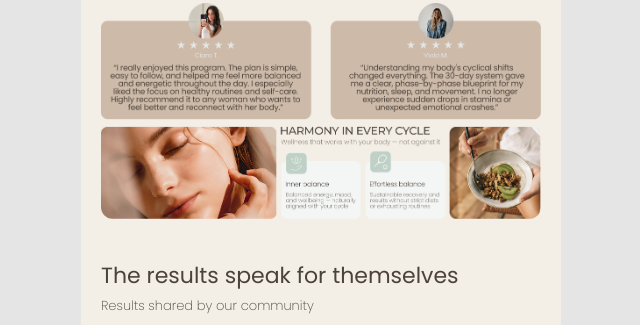
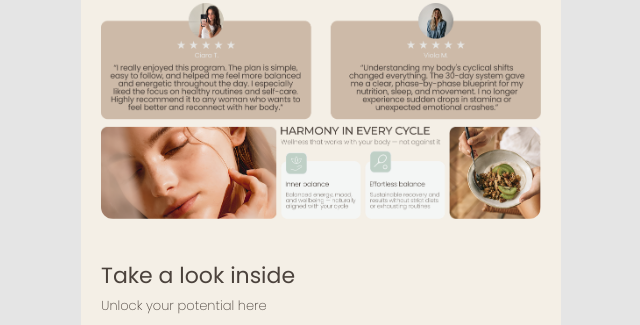
Before and after one commit to inkedtraff-del/test2, a plain HTML site: page index.html in a window 1280 px wide. Shown: the part 976-1301 px from the top of the page, without its empty margins (319-959 px from the left). Drawn offline with Linux system fonts and the light colour scheme.

Commit message:
Add files via upload

```diff
--- a/index.html
+++ b/index.html
@@ -340,8 +340,8 @@
     </div>
 
     <div class="section-header" id="look-inside">
-        <h2>The results speak for themselves</h2>
-        <p class="subtitle">Results shared by our community</p>
+        <h2>Take a look inside</h2>
+        <p class="subtitle">Unlock your potential here</p>
     </div>
     <div class="slider-container square-slider">
         <img src="assets/1.png" alt="7-Day Energy Reset 1">
```
